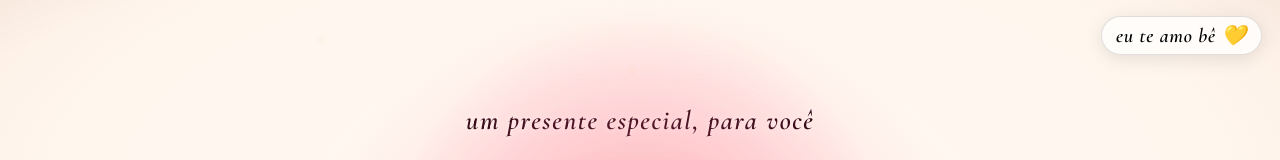
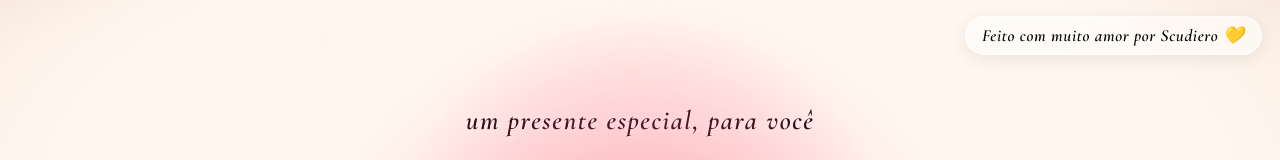
Before and after one commit to Fehscudiero/aniversariobe, a website built with Vite: page index.html in a window 1280 px wide. Shown: the top 160 px of the page. Built offline with nearby package versions, Linux system fonts and the light colour scheme.

Commit message:
feat: nova assinatura Scudiero com glassmorphism e animações avançadas

```diff
--- a/birthday.css
+++ b/birthday.css
@@ -54,19 +54,53 @@ body{
   font-family:"Cormorant Garamond", Georgia, serif;
   font-style:italic;
   font-weight:700;
-  font-size:clamp(14px, 3.4vw, 20px);
+  font-size:clamp(12px, 2.6vw, 17px);
   letter-spacing:.04em;
-  color:#000000;                      /* estritamente preto */
-  padding:6px 14px;
+  color:#000000;
+  padding:8px 16px;
   border-radius:999px;
-  background:rgba(255, 255, 255, 0.72);
-  border:1px solid rgba(0, 0, 0, 0.12);
-  box-shadow:0 4px 18px rgba(0, 0, 0, 0.1);
-  backdrop-filter:blur(8px);
-  -webkit-backdrop-filter:blur(8px);
-  pointer-events:none;
-  user-select:none;
-  text-shadow:0 1px 2px rgba(255, 255, 255, 0.95);
+  background:rgba(255, 255, 255, 0.45);
+  border:1px solid rgba(255, 255, 255, 0.6);
+  box-shadow:
+    0 4px 18px rgba(0, 0, 0, 0.08),
+    inset 0 0 0 1px rgba(255, 255, 255, 0.3);
+  backdrop-filter:blur(12px);
+  -webkit-backdrop-filter:blur(12px);
+  overflow:hidden;
+  cursor:default;
+  transform-origin:right top;
+  animation:dropInLove 1.2s cubic-bezier(0.16, 1, 0.3, 1) forwards;
+  transition:all 0.4s cubic-bezier(0.16, 1, 0.3, 1);
+}
+
+.cornerLove::before {
+  content: "";
+  position: absolute;
+  top: 0; left: -150%;
+  width: 50%; height: 100%;
+  background: linear-gradient(90deg, transparent, rgba(255,255,255,0.9), transparent);
+  transform: skewX(-25deg);
+  animation: shimmerLove 6s cubic-bezier(0.4, 0, 0.2, 1) infinite;
+  pointer-events: none;
+}
+
+.cornerLove:hover {
+  background:rgba(255, 255, 255, 0.65);
+  box-shadow:
+    0 8px 24px rgba(0, 0, 0, 0.12),
+    inset 0 0 0 1px rgba(255, 255, 255, 0.6);
+  transform: translateY(-2px) scale(1.02);
+}
+
+@keyframes dropInLove {
+  0% { opacity: 0; transform: translateY(-20px) scale(0.95); filter: blur(4px); }
+  100% { opacity: 1; transform: translateY(0) scale(1); filter: blur(0); }
+}
+
+@keyframes shimmerLove {
+  0%, 15% { left: -150%; opacity: 0; }
+  25% { opacity: 1; }
+  45%, 100% { left: 200%; opacity: 0; }
 }
 
 .sr-only{
--- a/index.html
+++ b/index.html
@@ -19,7 +19,7 @@
   <main class="scene">
 
     <!-- Mensagem de amor no canto superior direito -->
-    <div class="cornerLove" id="cornerLove" aria-label="eu te amo bê">eu te amo bê 💛</div>
+    <div class="cornerLove" id="cornerLove" aria-label="Feito com muito amor por Scudiero">Feito com muito amor por Scudiero 💛</div>
 
     <!-- O mundo da árvore (Ato 4). Um canvas de alta performance. -->
     <canvas id="tree" class="tree" aria-label="Uma árvore floresce e cresce formando um lindo coração de pétalas brilhantes" role="img"></canvas>
```
